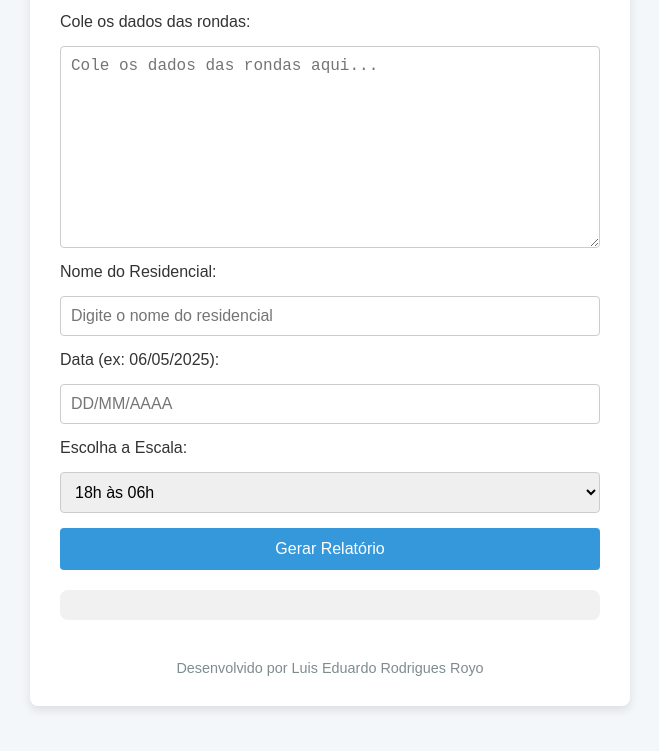
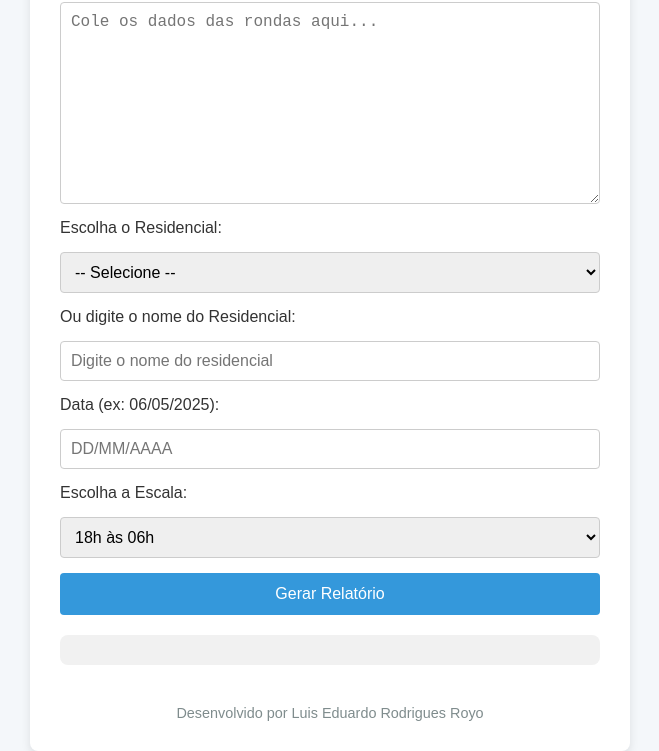
Before and after one commit to luisroyo/relatorio-rondas, a website: page public/index.html in a window 1280 px wide. Shown: the part 84-835 px from the top of the page, without its empty margins (310-969 px from the left). Before the commit the page ends 800 px from the top, so only its background shows below. Drawn offline with Linux system fonts and the light colour scheme.

Commit message:
OPÇÃO DE RESIDENCIAL PRÉ EXISTENTE ADICIONADO

```diff
--- a/public/index.html
+++ b/public/index.html
@@ -1,11 +1,10 @@
 <!DOCTYPE html>
 <html lang="pt-BR">
-
   <head>
-    <meta charset="UTF-8">
-    <meta name="viewport" content="width=device-width, initial-scale=1.0">
+    <meta charset="UTF-8" />
+    <meta name="viewport" content="width=device-width, initial-scale=1.0" />
     <title>Gerador de Relatórios de Rondas</title>
-    <link rel="stylesheet" href="style.css">
+    <link rel="stylesheet" href="style.css" />
     <script src="script.js"></script>
   </head>
 
@@ -15,13 +14,40 @@
 
       <form id="formRelatorio" onsubmit="gerarRelatorio(event)">
         <label for="textoRondas">Cole os dados das rondas:</label>
-            <textarea id="textoRondas" rows="10" placeholder="Cole os dados das rondas aqui..." required></textarea>
+        <textarea
+          id="textoRondas"
+          rows="10"
+          placeholder="Cole os dados das rondas aqui..."
+          required
+        ></textarea>
 
-            <label for="nomeResidencial">Nome do Residencial:</label>
-            <input type="text" id="nomeResidencial" placeholder="Digite o nome do residencial" required>
+        <label for="residencialSelect">Escolha o Residencial:</label>
+        <select
+          id="residencialSelect"
+          onchange="document.getElementById('nomeResidencial').value = this.value"
+        >
+          <option value="">-- Selecione --</option>
+          <option value="Vevey">VEVEY</option>
+          <option value="Zermatt">ZERMATT</option>
+          <option value="Arosa">AROSA</option>
+          <option value="Davos">DAVOS</option>
+        </select>
+
+        <label for="nomeResidencial">Ou digite o nome do Residencial:</label>
+        <input
+          type="text"
+          id="nomeResidencial"
+          placeholder="Digite o nome do residencial"
+          required
+        />
 
         <label for="dataRelatorio">Data (ex: 06/05/2025):</label>
-            <input type="text" id="dataRelatorio" placeholder="DD/MM/AAAA" required>
+        <input
+          type="text"
+          id="dataRelatorio"
+          placeholder="DD/MM/AAAA"
+          required
+        />
 
         <label for="escala">Escolha a Escala:</label>
         <select id="escala" required>
@@ -41,5 +67,4 @@
 
     <script src="script.js"></script>
   </body>
-
 </html>
```
Lines whose indentation alone changed are shown as unchanged.
